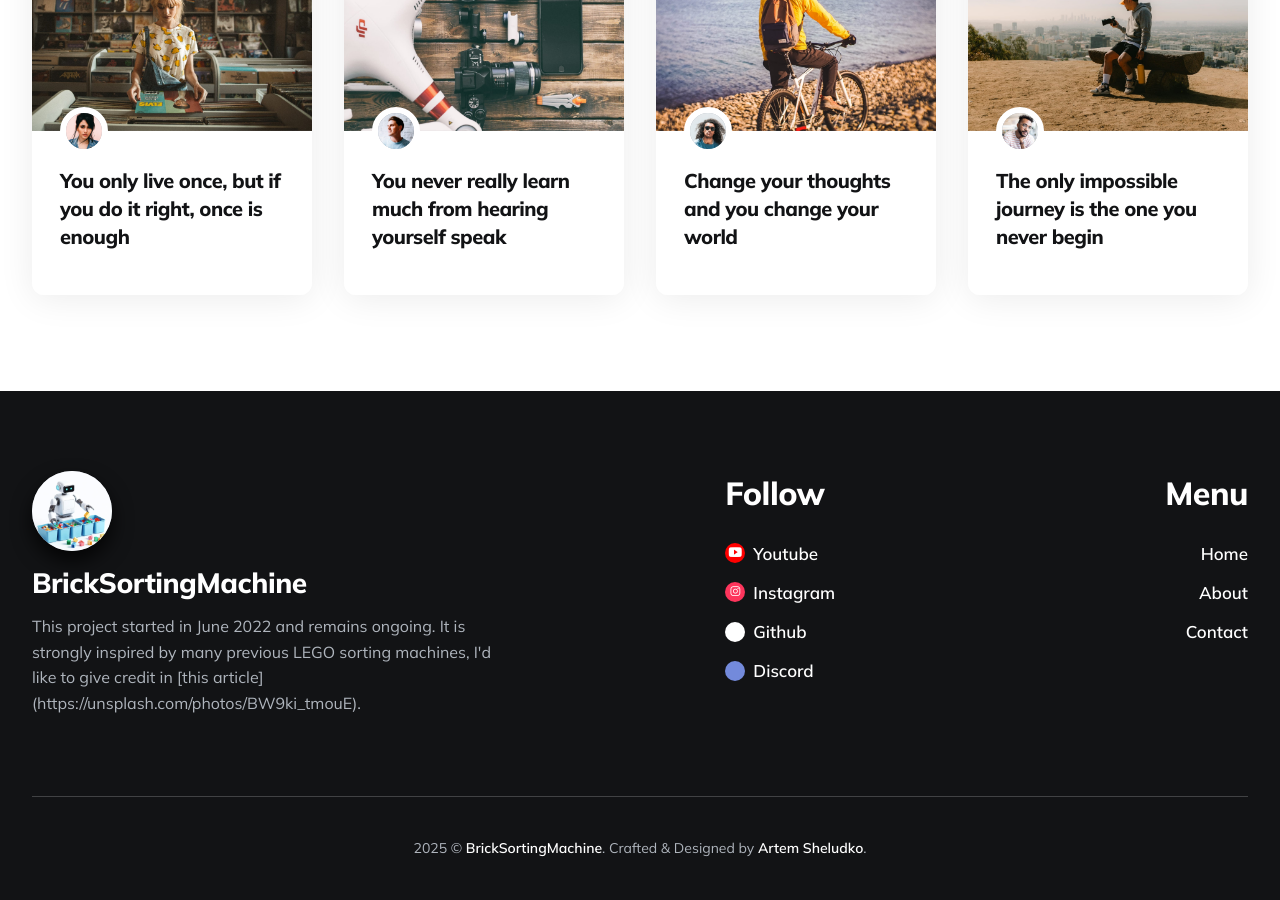
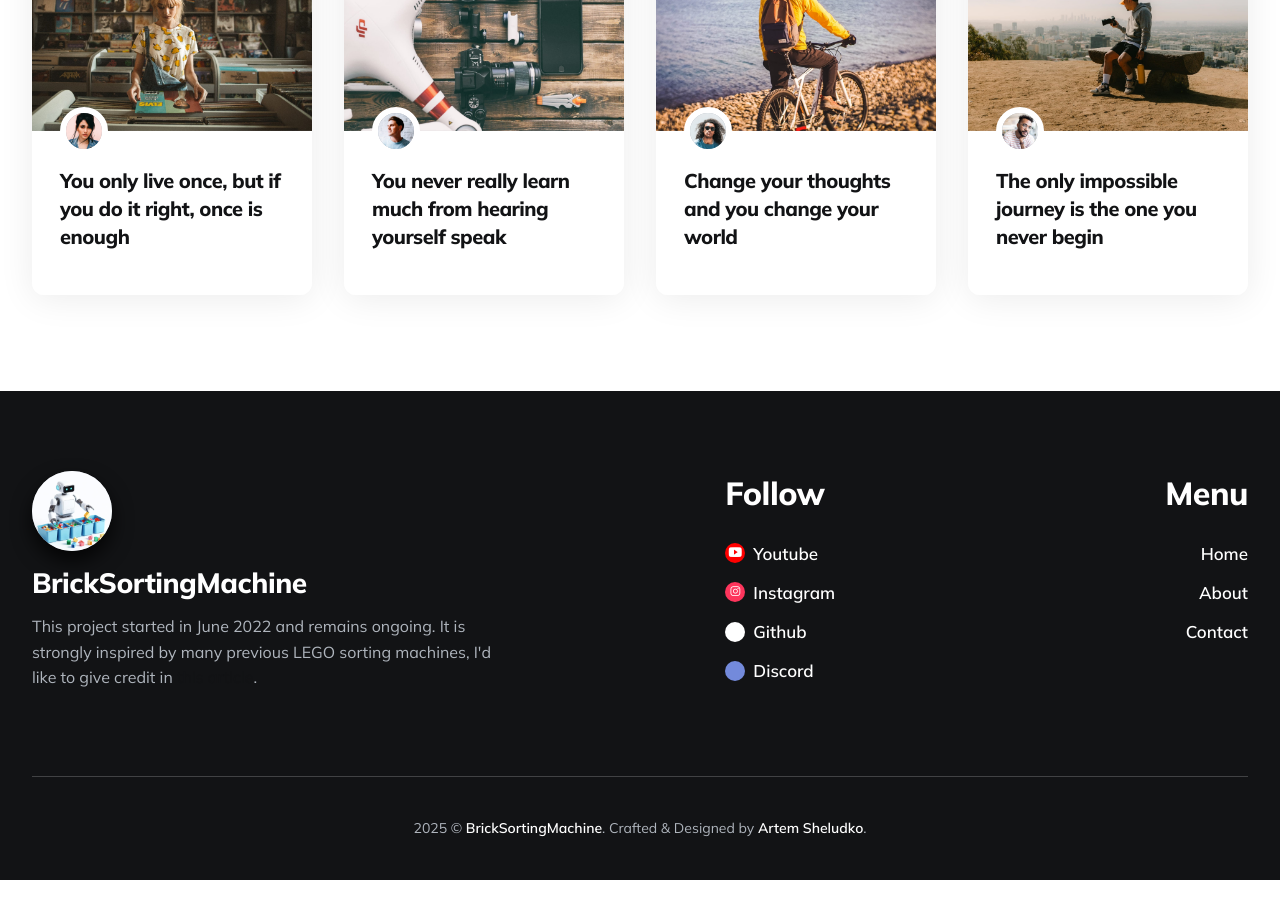
Before and after one commit to BrickSortingMachine/bricksortingmachine.github.io, a Jekyll site: the page built from index.html, in a window 1280 px wide and 900 px high, scrolled down 2841 px. Built offline with Jekyll 4.4.1, drawn with Linux system fonts in a browser that asks for light colours; the list of posts is cut into pages by our own code; part of the change alters nothing that is shown.

Commit message:
link to this article

```diff
--- a/_data/settings.yml
+++ b/_data/settings.yml
@@ -9,7 +9,7 @@ description: Building a LEGO brick sorting machine
 # Author Global Settings
 author:
   author__name: BrickSortingMachine
-  author__bio: This project started in June 2022 and remains ongoing. It is strongly inspired by many previous LEGO sorting machines, I'd like to give credit in [this article](https://unsplash.com/photos/BW9ki_tmouE).
+  author__bio: This project started in June 2022 and remains ongoing. It is strongly inspired by many previous LEGO sorting machines, I'd like to give credit in <a href="https://medium.com/@bricksortingmachine/lego-sorting-machine-overview-d390645759f9">this article</a>.
   author__avatar: /assets/images/logo_flip_white_bg.jpg
 
 
```
